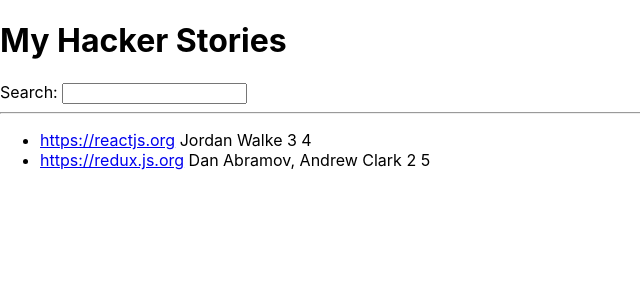
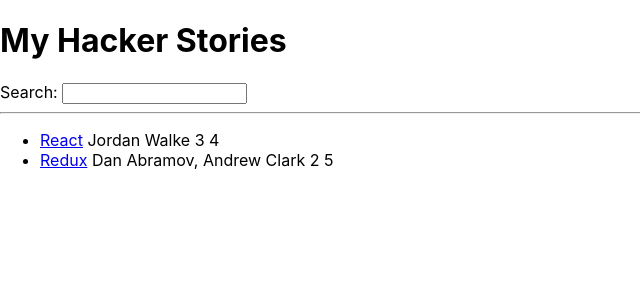
Before and after one commit to umensa/hacker-stories, a React (Create React App) app: page / in a window 1280 px wide. Shown: the top 300 px of the page, without its empty margins (0-640 px from the left). Built offline with nearby package versions, Linux system fonts and the light colour scheme.

Commit message:
Meet another React Component

```diff
--- a/src/App.js
+++ b/src/App.js
@@ -24,27 +24,38 @@
     <div>
       <h1>My Hacker Stories</h1>
 
-      <label htmlFor="search">Search: </label>
-      <input type="text" id="search" />
+      <Search />
 
       <hr />
 
-      <ul>
-        {/* render the list here */}
-        {list.map(function (item) {
-          return (
+      <List />
+    </div>
+  );
+}
+
+function Search() {
+  return (
+    <div>
+      <label htmlFor="search">Search: </label>
+      <input type="text" id="search" />
+    </div>
+  );
+}
+
+function List() {
+  return (
+    <ul>
+      {list.map(function (item){
+        return (
           <li key={item.objectID}>
-            <span>
-              <a href={item.url}>{item.url}</a>
-            </span>
+            <span><a href={item.url}>{item.title}</a></span>
             <span> {item.author}</span>
             <span> {item.num_comments}</span>
             <span> {item.points}</span>
           </li>
-          );
-        })}
-      </ul>
-    </div>
+        );
+      })}
+    </ul>
   );
 }
 
```
Also changed, not shown: 1 other file (tests, documents, lock files or other folders).
